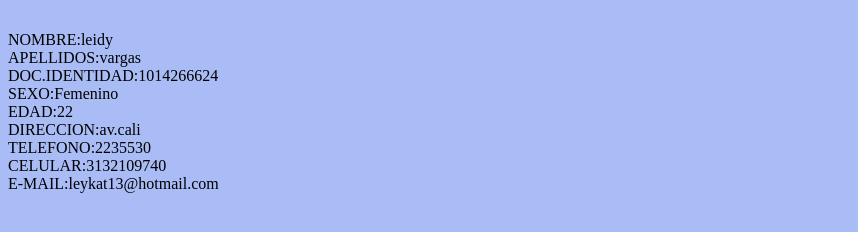
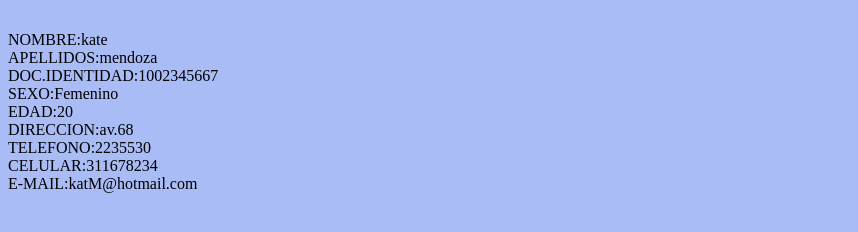
Before and after one commit to Leykat/Modelos_CV, a plain HTML site: page src/html/pag1.html in a window 1280 px wide. Shown: the part 106-338 px from the top of the page, without its empty margins (0-858 px from the left). Drawn offline with Linux system fonts and the light colour scheme.

Commit message:
Update pag1.html

```diff
--- a/src/html/pag1.html
+++ b/src/html/pag1.html
@@ -8,15 +8,15 @@
 <br><hr>
 <h1><p align="center">DATOS PERSONALES</p>
 </h1></hr>
-NOMBRE:leidy<br>
-APELLIDOS:vargas<br>
-DOC.IDENTIDAD:1014266624<br>
+NOMBRE:kate<br>
+APELLIDOS:mendoza<br>
+DOC.IDENTIDAD:1002345667<br>
 SEXO:Femenino<br>
-EDAD:22<br>
-DIRECCION:av.cali<br>
+EDAD:20<br>
+DIRECCION:av.68<br>
 TELEFONO:2235530<br>
-CELULAR:3132109740<br>
-E-MAIL:leykat13@hotmail.com<br>
+CELULAR:311678234<br>
+E-MAIL:katM@hotmail.com<br>
 
 </font>
 </body>
```
